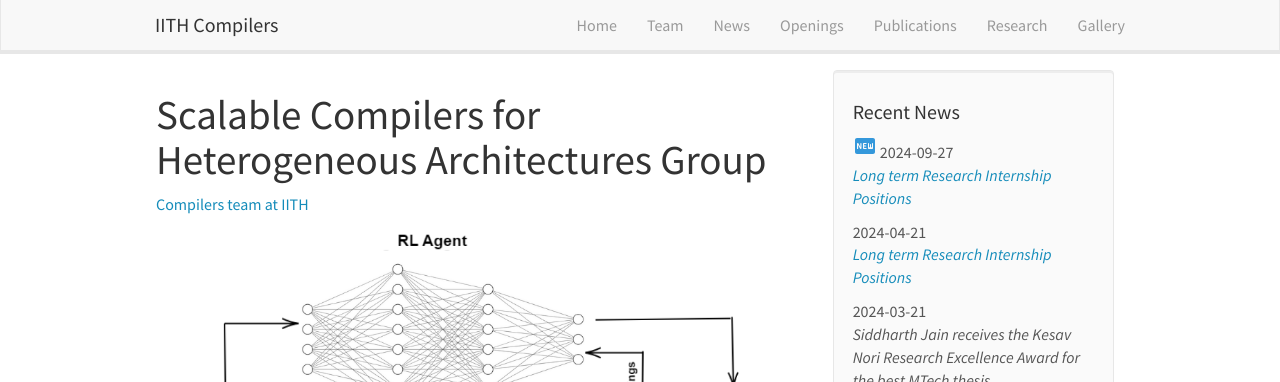
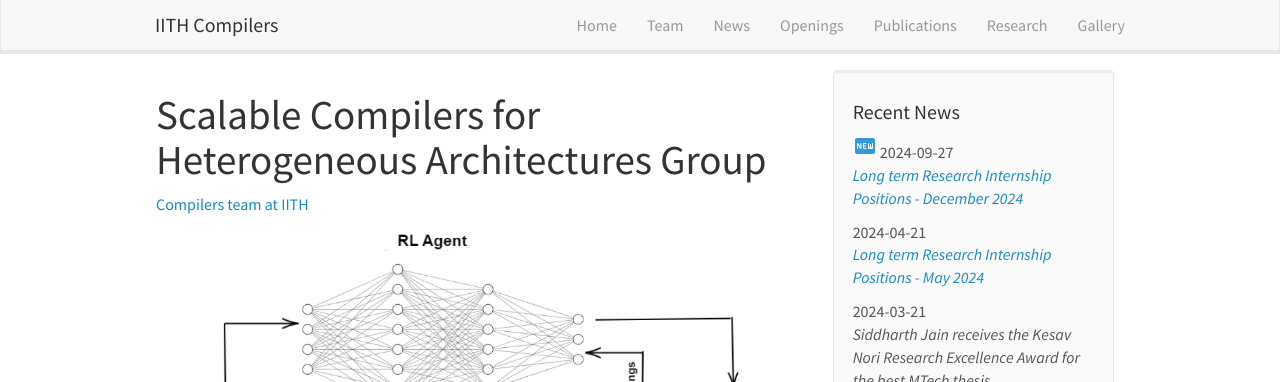
Before and after one commit to utpalbora/compilers.cse.iith.ac.in, a Jekyll site: the page built from _pages/home.md, in a window 1280 px wide and 1283 px high. Shown: the top 382 px of the window. Built offline with Jekyll 4.4.1, drawn with Linux system fonts in a browser that asks for light colours; nearby versions of some CDN libraries.

Commit message:
Updated internship AD text

```diff
--- a/_data/news.yml
+++ b/_data/news.yml
@@ -1,11 +1,11 @@
 - date: 2024-09-27
-  status: "Long term Research Internship Positions"
+  status: "Long term Research Internship Positions - December 2024"
   new: "true"
   url: "../internships_dec24/"
   headline: "Long term Research Internship Positions starting December 2024 in our group"
 
 - date: 2024-04-21
-  status: "Long term Research Internship Positions"
+  status: "Long term Research Internship Positions - May 2024"
   new: "false"
   url: "../internships_may24/"
   headline: "Long term Research Internship Positions starting May 2024 in our group"
```
